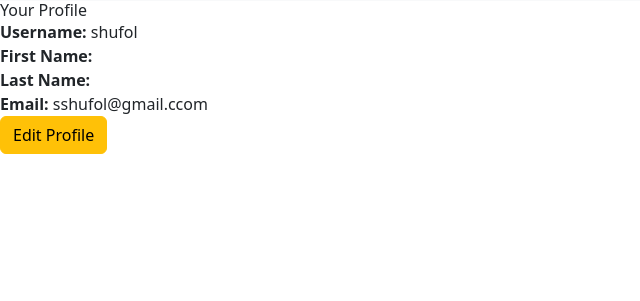
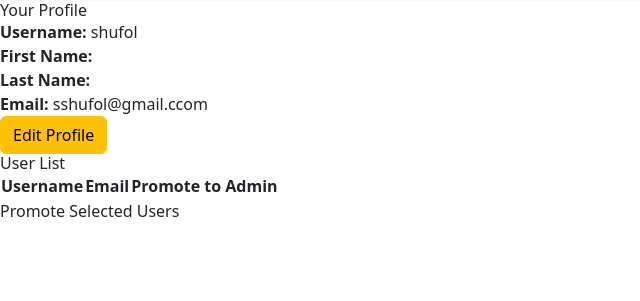
Before and after one commit to shufolislam1/Household-service, a Django app: page /profile/ in a window 1280 px wide. Shown: the part 55-356 px from the top of the page, without its empty margins (0-640 px from the left). Run offline with Django 4.2, Linux system fonts and the light colour scheme; a user stored in the database is signed in; lists and menus that the app fills with data are empty; some libraries are stand-ins or nearby versions.

Commit message:
admin working

```diff
--- a/core/templates/profile.html
+++ b/core/templates/profile.html
@@ -9,5 +9,27 @@
 <p><strong>Email:</strong> {{ user_data.email }}</p>
 <a href="{% url 'edit_profile' %}" class="btn btn-warning">Edit Profile</a>
 
-
+<h2>User List</h2>
+<form method="post" action="{% url 'promote_to_admin' %}">
+  {% csrf_token %}
+  <table>
+    <thead>
+      <tr>
+        <th>Username</th>
+        <th>Email</th>
+        <th>Promote to Admin</th>
+      </tr>
+    </thead>
+    <tbody>
+      {% for user in users %}
+        <tr>
+          <td>{{ request.user.username }}</td>
+          <td>{{ request.user.email }}</td>
+          <td><input type="checkbox" name="user_ids" value="{{ request.user.id }}"></td>
+        </tr>
+      {% endfor %}
+    </tbody>
+  </table>
+  <button type="submit">Promote Selected Users</button>
+</form>
 {% endblock %}
--- a/core/urls.py
+++ b/core/urls.py
@@ -9,4 +9,6 @@ urlpatterns = [
     path('', views.home, name='home'),
     path('profile/edit', views.edit_profile, name='edit_profile'),
     path('profile/', views.profile, name='profile'),
+    path('user_list/', views.user_list, name='user_list'),
+    path('promote_to_admin/', views.promote_to_admin, name='promote_to_admin'),
 ]
--- a/core/views.py
+++ b/core/views.py
@@ -76,3 +76,24 @@ def edit_profile(request):
 
 def home(request):
     return render(request, 'home.html')
+
+
+@login_required
+def user_list(request):
+    if request.user.is_admin:
+        users = User.objects.filter(is_admin=False)
+        return render(request, 'user_list.html', {'users': users})
+    else:
+        # Redirect or display an error message for non-admin users
+        return render(request, 'error.html', {'message': 'Permission Denied'})
+
+@login_required
+def promote_to_admin(request):
+    if request.method == 'POST':
+        user_ids = request.POST.getlist('user_ids')
+        users_to_promote = User.objects.filter(id__in=user_ids)
+        for user in users_to_promote:
+            user.is_admin = True
+            user.save()
+        # Add success message if needed
+    return redirect('user_list')
```
Also changed, not shown: core/templates/user_list.html (added, +54 -0 lines), db.sqlite3.
